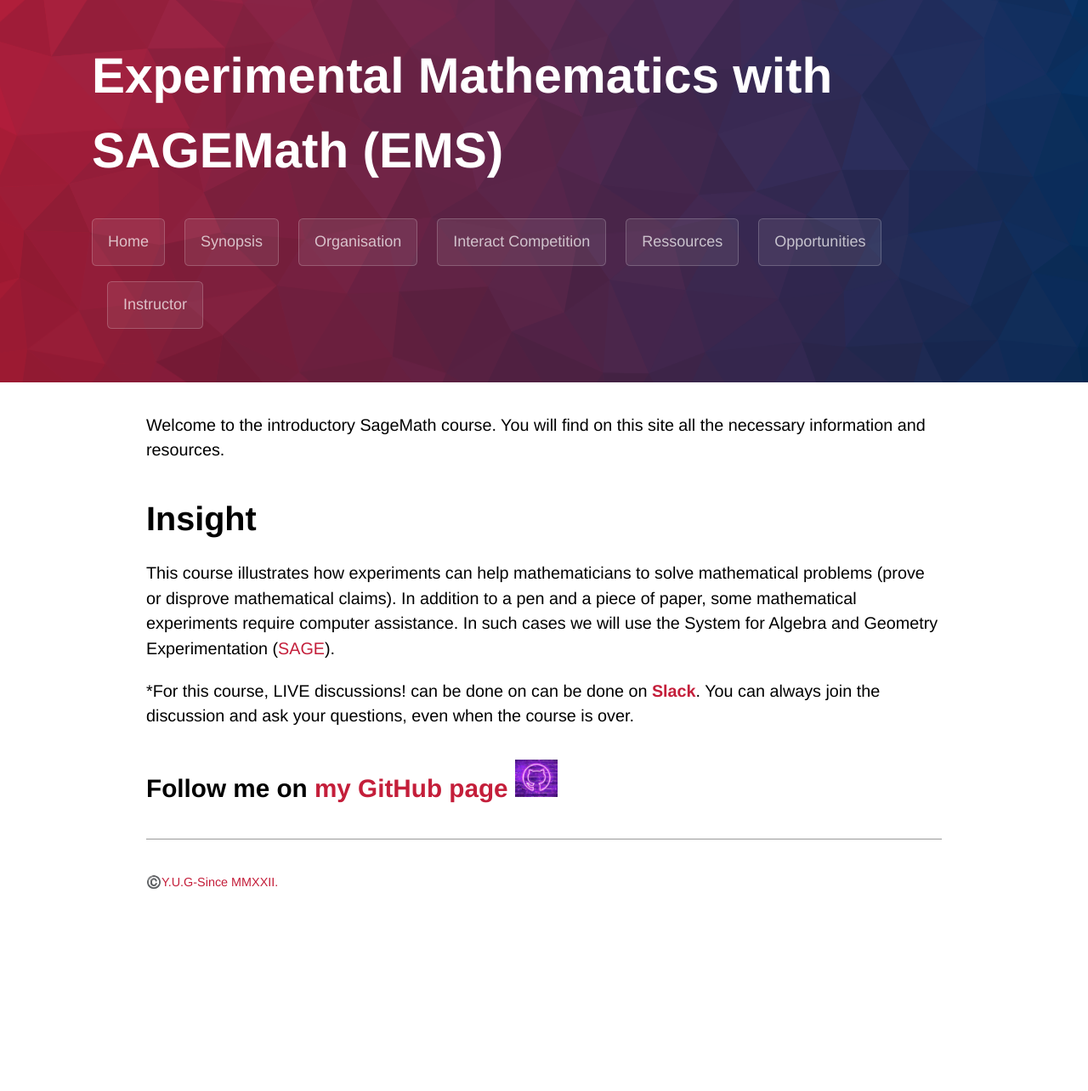
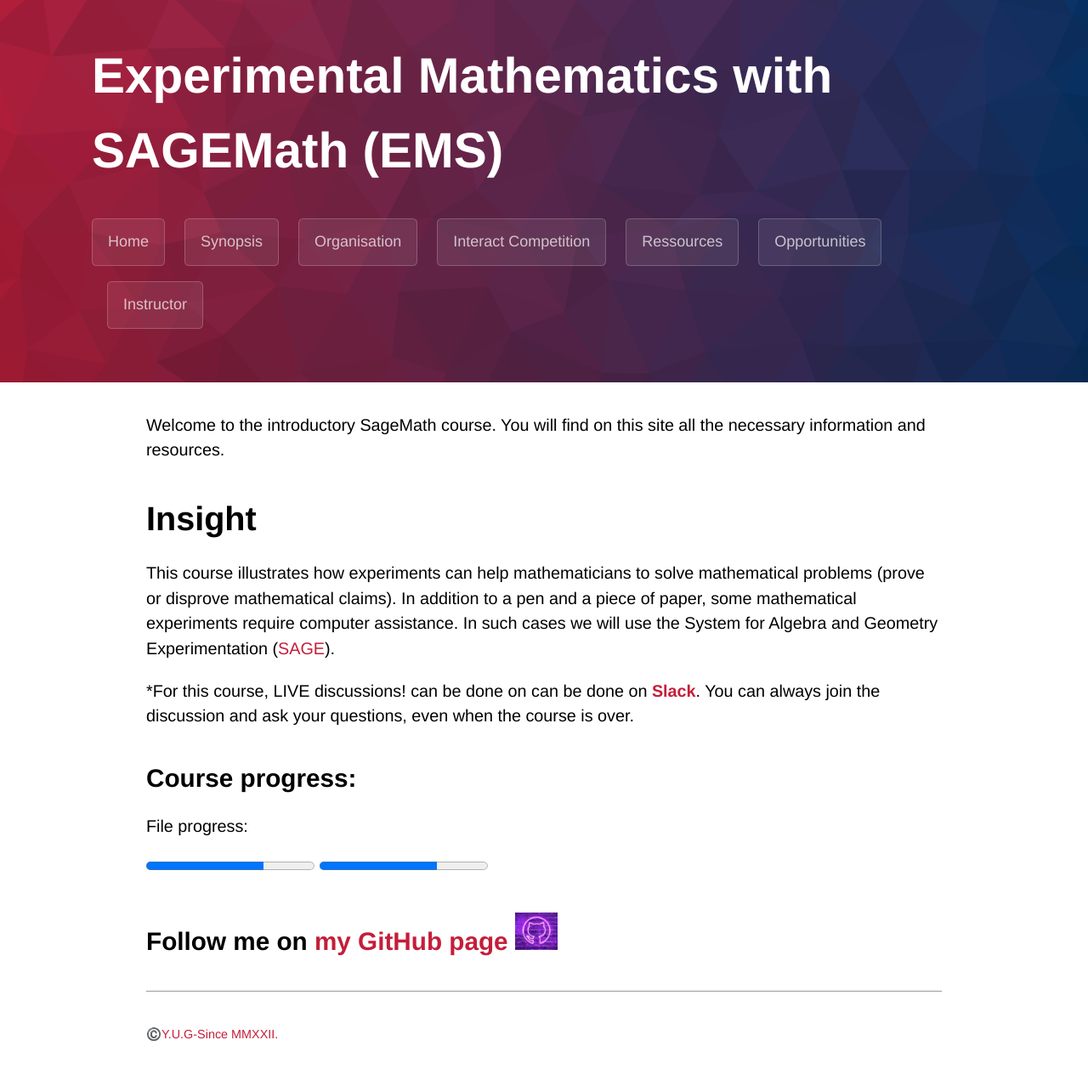
Before and after one commit to WoComtoQC/wocomtoqc.github.io, a Jekyll site: the page built from index.md, in a window 1280 px wide. Shown: the whole page at 85% size. Built offline with Jekyll 4.4.1, drawn with Linux system fonts in a browser that asks for light colours; some web fonts are replaced; before the commit the page ends 1105 px from its top, so only the background shows below that.

Commit message:
Update index.md

```diff
--- a/index.md
+++ b/index.md
@@ -10,7 +10,20 @@ Welcome to the introductory SageMath course. You will find on this site all the
 This course illustrates how experiments can help mathematicians to solve mathematical problems (prove or disprove mathematical claims). In addition to a pen and a piece of paper, some mathematical experiments require computer assistance. In such cases we will use the System for Algebra and Geometry Experimentation ([SAGE](https://www.sagemath.org/)).
 
 
+
+
 *For this course, LIVE discussions! can be done on can be done on [**Slack**](https://join.slack.com/t/init2py/shared_invite/zt-15o94kek5-2zbtrHDxr5ZZ8dvkf2IsLA). You can always join the discussion and ask your questions, even when the course is over.
 
 
+
+## Course progress:
+
+<label for="file">File progress:</label>
+
+<progress id="file" max="100" value="70"> 70% </progress>
+
+
+<progress value="70" max="100">70 %</progress>
+
+
 ## Follow me on [**my GitHub page**](https://github.com/gabayae) <a href="https://github.com/gabayae" ><img src="assets/images/logo-github.PNG" style="float:center; max-width: 50px; display: inline" alt="gabayae_githubpage"/> </a>
```
